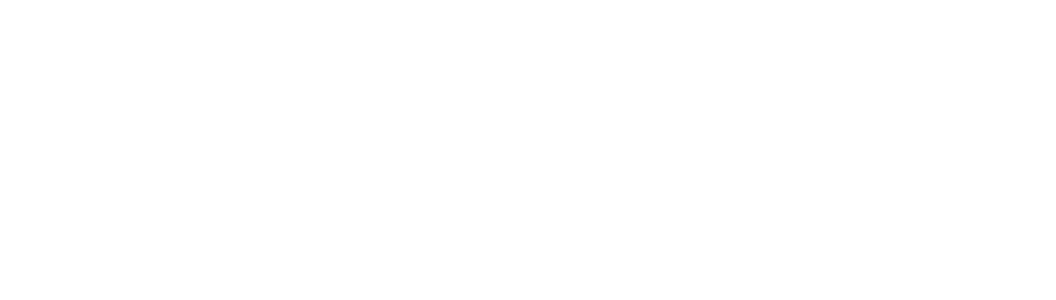
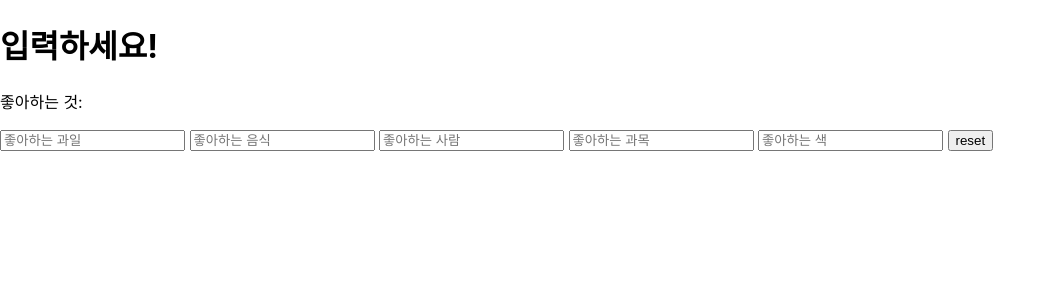
Before and after one commit to yejz0715/begin-react, a React (Create React App) app: page /input in a window 1280 px wide. Before the commit this address had no page. Shown: the top 300 px of the page, without its empty margins (0-1056 px from the left). Built offline with nearby package versions, Linux system fonts and the light colour scheme.

Commit message:
여러 input 상태관리

```diff
--- a/src/AppRouter.js
+++ b/src/AppRouter.js
@@ -1,12 +1,14 @@
-import { BrowserRouter as Router, Routes, Route, Link } from "react-router-dom";
+import { BrowserRouter as Router, Routes, Route } from "react-router-dom";
 import List from "./pages/List";
 import Profile from "./pages/Profile";
+import Input from "./pages/Input";
 const AppRouter = () => {
   return (
     <Router>
       <Routes>
         <Route path="/" element={<List />} />
         <Route path="/profile" element={<Profile />} />
+        <Route path="/input" element={<Input />} />
       </Routes>
     </Router>
   );
--- /dev/null
+++ b/src/components/Text.jsx
@@ -0,0 +1,74 @@
+import React, { useState } from "react";
+const Text = () => {
+  const [inputs, setInputs] = useState({
+    fruit: "",
+    food: "",
+    person: "",
+    subject: "",
+    color: "",
+  });
+  const { fruit, food, person, subject, color } = inputs;
+
+  const handleInput = (e) => {
+    const { id, value } = e.target;
+    setInputs({ ...inputs, [id]: value });
+  };
+  const handleReset = () => {
+    setInputs({
+      fruit: "",
+      food: "",
+      person: "",
+      subject: "",
+      color: "",
+    });
+  };
+  return (
+    <div>
+      <p>
+        좋아하는 것: {fruit} {food} {person} {subject} {color}
+      </p>
+      <input
+        type="text"
+        id="fruit"
+        value={fruit}
+        onChange={handleInput}
+        placeholder="좋아하는 과일"
+      />
+      &nbsp;
+      <input
+        type="text"
+        id="food"
+        value={food}
+        onChange={handleInput}
+        placeholder="좋아하는 음식"
+      />
+      &nbsp;
+      <input
+        type="text"
+        id="person"
+        value={person}
+        onChange={handleInput}
+        placeholder="좋아하는 사람"
+      />
+      &nbsp;
+      <input
+        type="text"
+        id="subject"
+        value={subject}
+        onChange={handleInput}
+        placeholder="좋아하는 과목"
+      />
+      &nbsp;
+      <input
+        type="text"
+        id="color"
+        value={color}
+        onChange={handleInput}
+        placeholder="좋아하는 색"
+      />
+      &nbsp;
+      <button onClick={handleReset}>reset</button>
+    </div>
+  );
+};
+export default Text;
--- /dev/null
+++ b/src/pages/Input.jsx
@@ -0,0 +1,11 @@
+import React from "react";
+import Text from "../components/Text";
+const Input = () => {
+  return (
+    <div>
+      <h1>입력하세요!</h1>
+      <Text />
+    </div>
+  );
+};
+export default Input;
```
